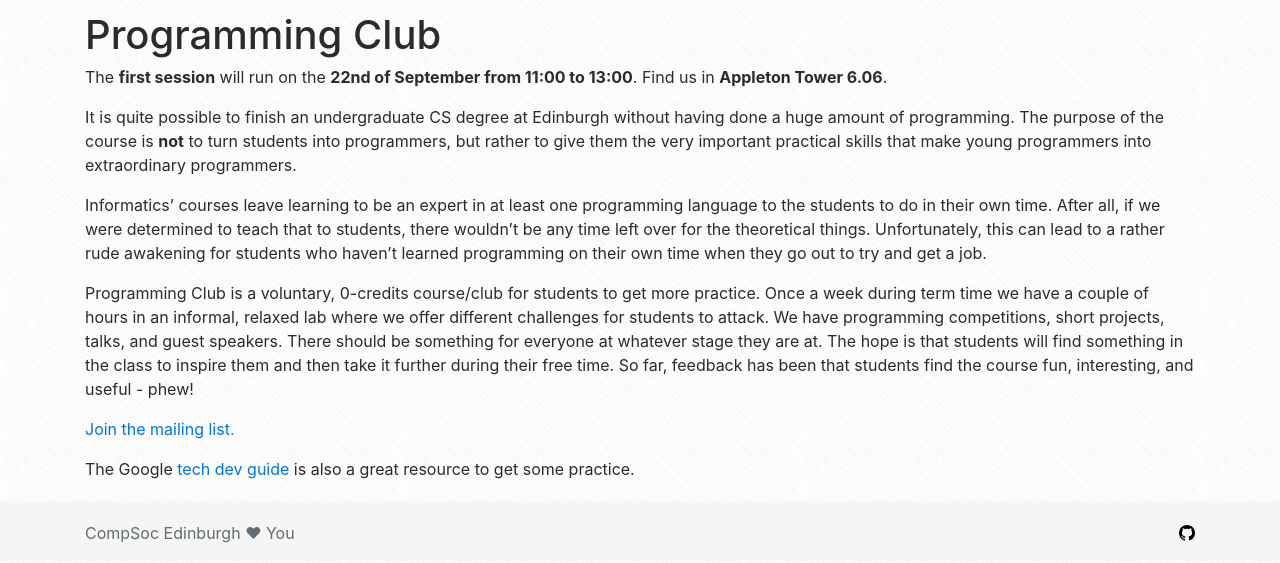
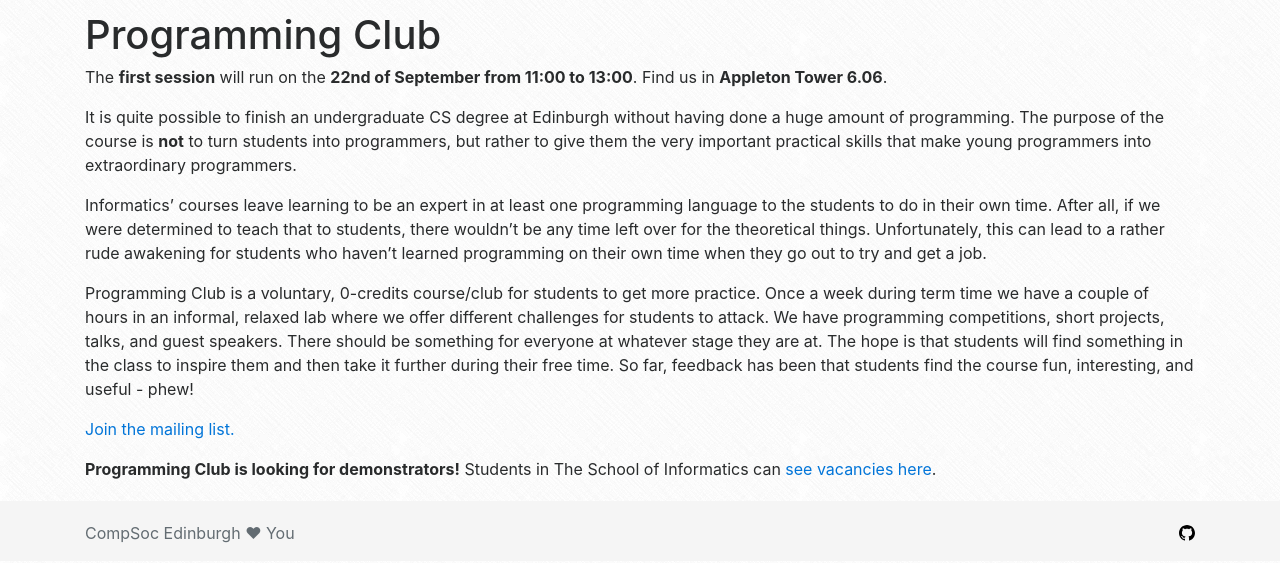
Before and after one commit to compsoc-edinburgh/website, a Jekyll site: the page built from _pages/pgclub.md, in a window 1280 px wide. Shown: the part 344-907 px from the top of the page. Built offline with Jekyll 4.4.1, drawn with Linux system fonts in a browser that asks for light colours; nearby versions of some CDN libraries.

Commit message:
Revamp pgclub/learn pages

```diff
--- a/_pages/pgclub.md
+++ b/_pages/pgclub.md
@@ -15,4 +15,4 @@ Programming Club is a voluntary, 0-credits course/club for students to get more
 
 [Join the mailing list.](https://mlist.is.ed.ac.uk/lists/info/pgclub)
 
-The Google [tech dev guide](https://techdevguide.withgoogle.com) is also a great resource to get some practice.
+**Programming Club is looking for demonstrators!** Students in The School of Informatics can [see vacancies here](https://portal.theon.inf.ed.ac.uk/reports/teachsupp/vacancies/TP064_Vacancies_Live/PROG-CLUB.1706.shtml).
```
Also changed, not shown: _pages/knowledgebase.md (+16 -12 lines).
